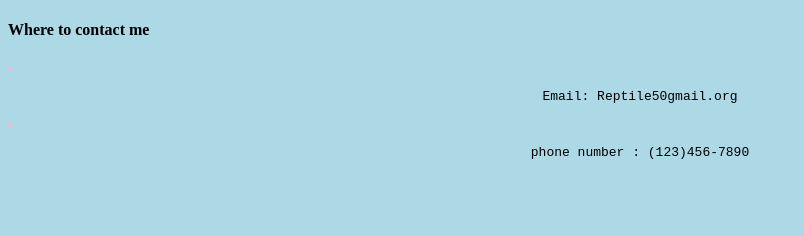
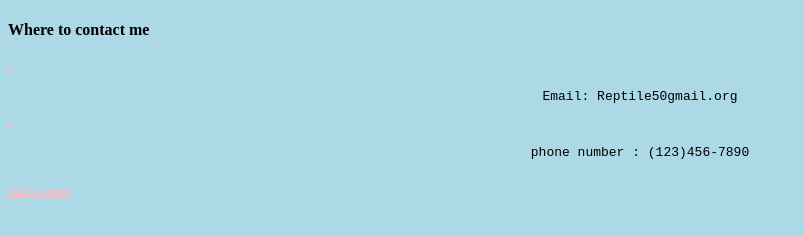
Before and after one commit to Shaylee995/shayleeresume-, a plain HTML site: page Contact.html in a window 1280 px wide. Shown: the whole page, without its empty margins (0-804 px from the left). Drawn offline with Linux system fonts and the light colour scheme.

Commit message:
Update Contact.html

```diff
--- a/Contact.html
+++ b/Contact.html
@@ -13,3 +13,6 @@
 
 <li> <p> Email: Reptile50gmail.org</p> </li>
 <li> <p> phone number : (123)456-7890 </p></li>
+  <h6> <a href="index.html">back to menu</a> </h6>
+   </body>
+  </html>
```
